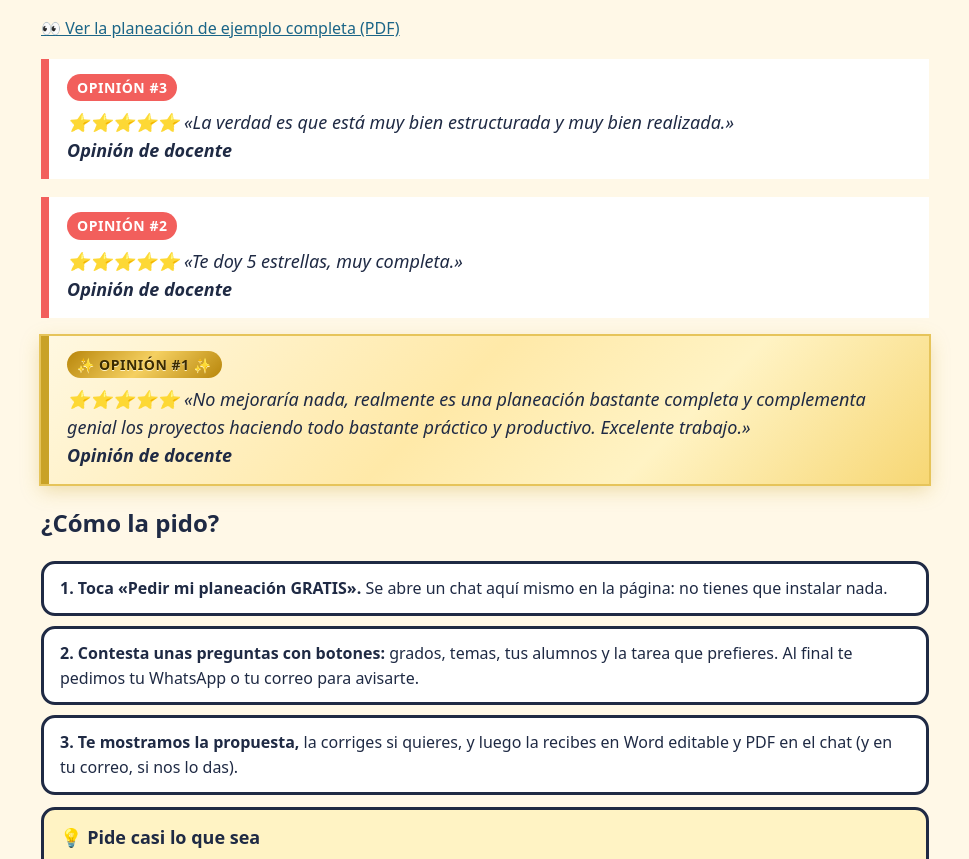
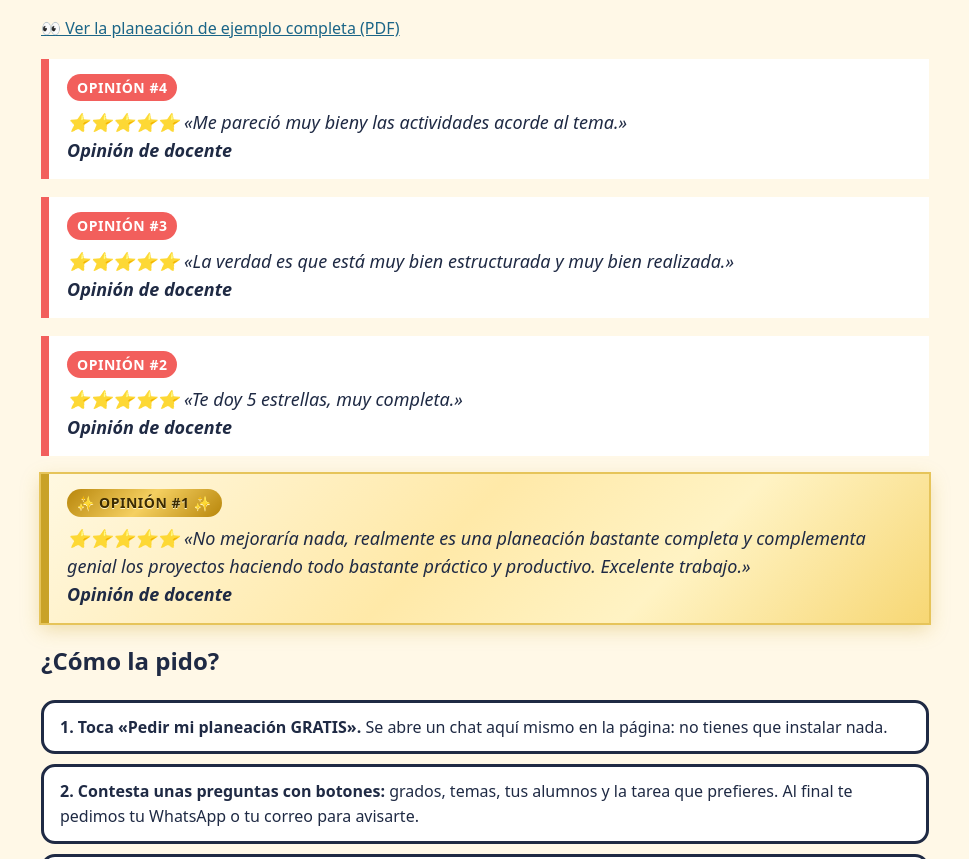
Before and after one commit to planeaciones-multigrado/planeaciones-multigrado.github.io, a plain HTML site: page index.html in a window 1280 px wide. Shown: the part 5122-5981 px from the top of the page, without its empty margins (155-1124 px from the left). Drawn offline with Linux system fonts and the light colour scheme; no server answers.

Commit message:
Actualización 2026-11-18

```diff
--- a/index.html
+++ b/index.html
@@ -66,6 +66,7 @@ html.navidad header{padding-top:40px;background:linear-gradient(180deg,#123524,#
 <div class="captura"><img src="img/muestra-ficha.jpg" alt="Ficha del alumno para fotocopiar con su versión de respuestas" loading="lazy"><p>Fichas para el alumno, listas para fotocopiar, con su versión de respuestas para calificar rápido.</p></div>
 <div class="captura"><img src="img/muestra-loteria.jpg" alt="Cartón de lotería a color con dibujos de sonidos, sentidos, biblioteca y juegos" loading="lazy"><p>¿Pides un material especial? Te lo hacemos. Esta lotería a color la pidió una docente de 1° y 2° para sus temas: 8 cartones y 24 cartas, con un color por tema.</p></div>
 <p><a href="ejemplo.pdf">👀 Ver la planeación de ejemplo completa (PDF)</a></p>
+<div class="opinion"><span class="num">OPINIÓN #4</span><br>⭐⭐⭐⭐⭐ «Me pareció muy bieny las actividades acorde al tema.»<br><b>Opinión de docente</b></div>
 <div class="opinion"><span class="num">OPINIÓN #3</span><br>⭐⭐⭐⭐⭐ «La verdad es que está muy bien estructurada y muy bien realizada.»<br><b>Opinión de docente</b></div>
 <div class="opinion"><span class="num">OPINIÓN #2</span><br>⭐⭐⭐⭐⭐ «Te doy 5 estrellas, muy completa.»<br><b>Opinión de docente</b></div>
 <div class="opinion oro"><span class="num">✨ OPINIÓN #1 ✨</span><br>⭐⭐⭐⭐⭐ «No mejoraría nada, realmente es una planeación bastante completa y complementa genial los proyectos haciendo todo bastante práctico y productivo. Excelente trabajo.»<br><b>Opinión de docente</b></div>
```
